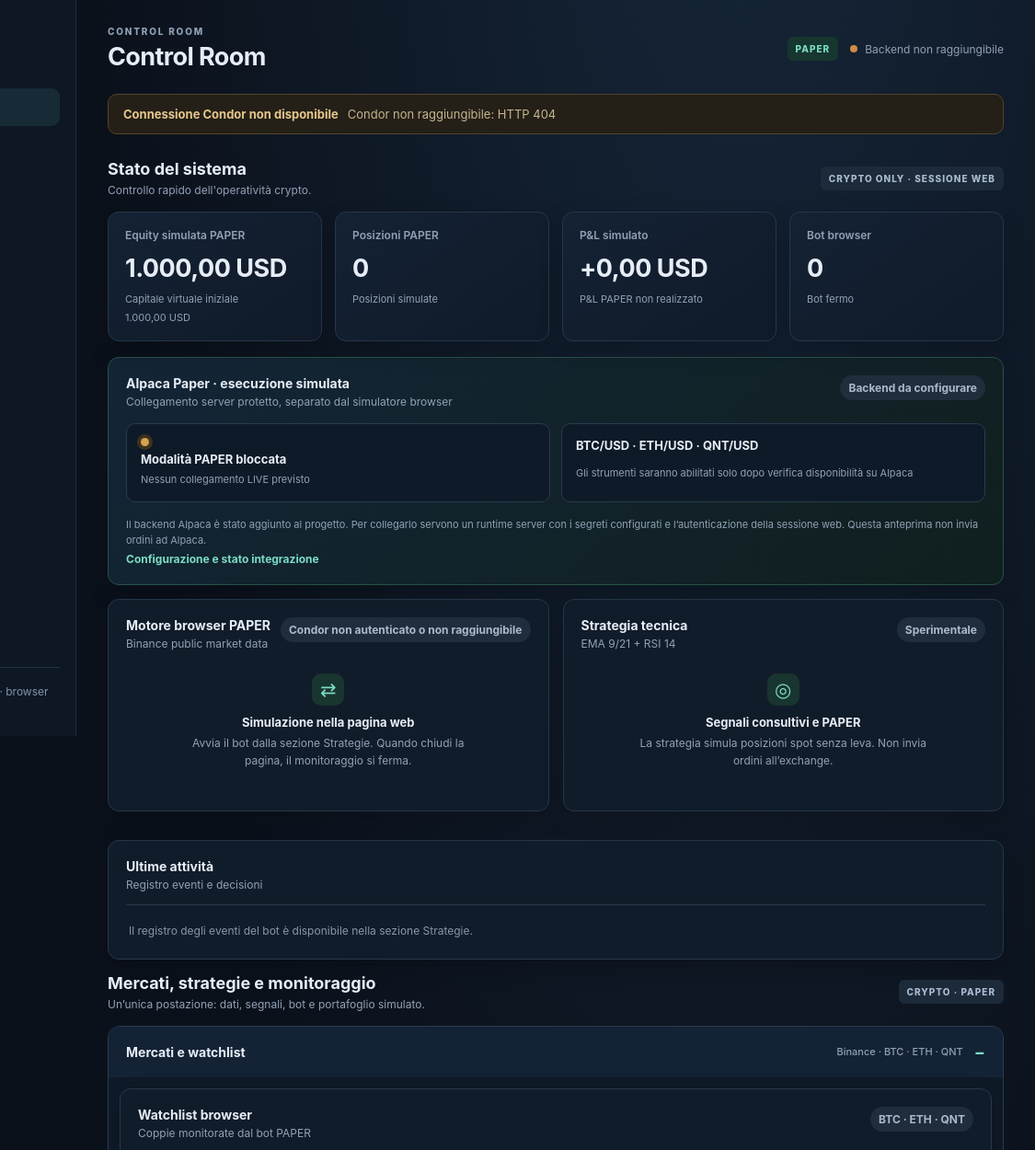
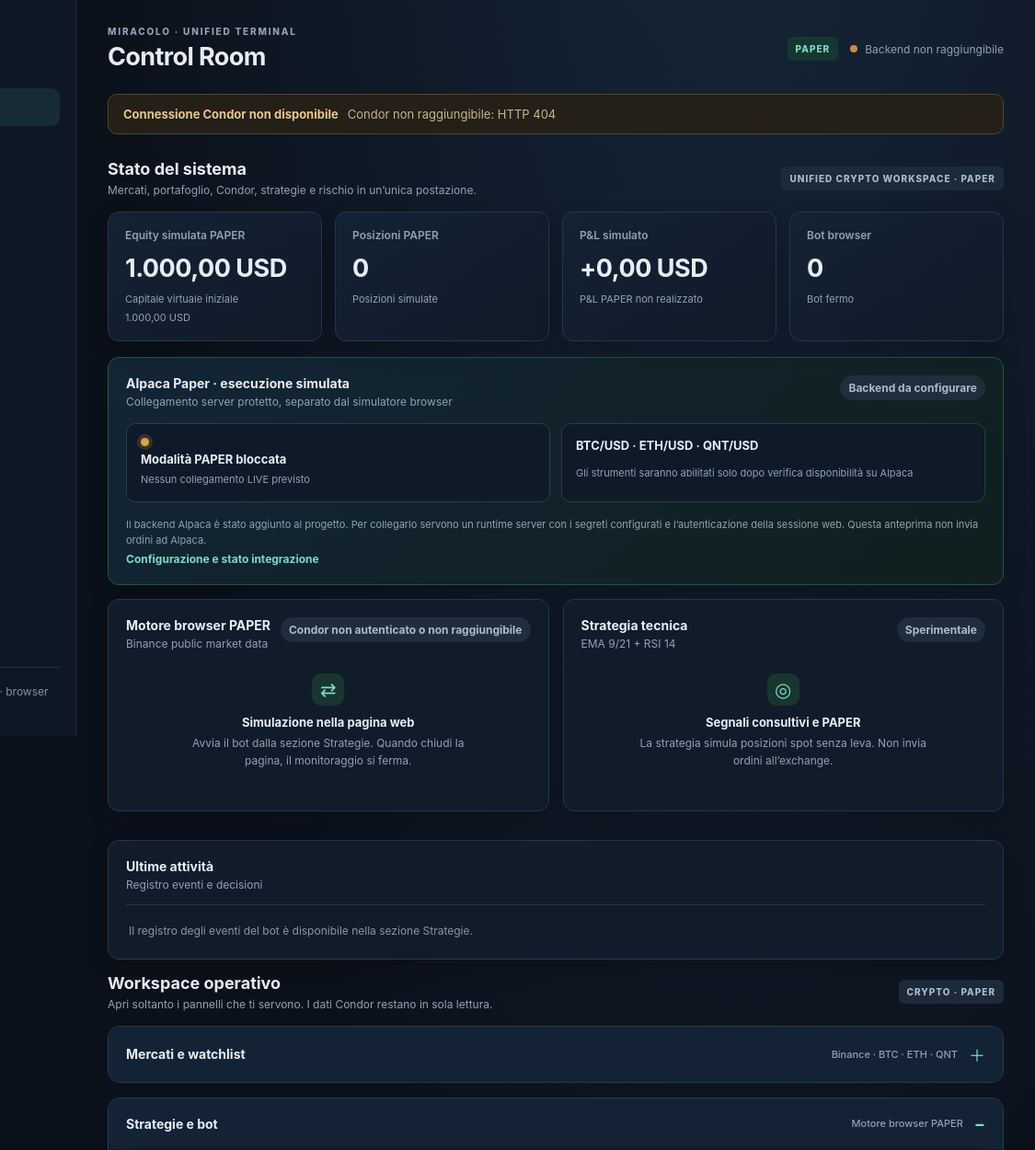
Before and after one commit to Parontv/miracolo-trading-ai, a plain HTML site: page web/index.html in a window 1280 px wide. Shown: the top 1250 px of the page at 92% size, 155-1280 px from the left. Drawn offline with Linux system fonts and the light colour scheme; no server answers.

Commit message:
Unify markets strategies and portfolio in collapsible control room

```diff
--- a/web/index.html
+++ b/web/index.html
@@ -23,7 +23,7 @@
 
     <main class="main">
       <header class="topbar">
-        <div><p class="eyebrow">CONTROL ROOM</p><h1 id="page-title">Control Room</h1></div>
+        <div><p class="eyebrow">MIRACOLO · UNIFIED TERMINAL</p><h1 id="page-title">Control Room</h1></div>
         <div class="top-status"><span class="mode">PAPER</span><span class="status"><i class="dot offline" id="connection-dot"></i><span id="connection-status">Verifica connessione…</span></span></div>
       </header>
 
@@ -33,7 +33,7 @@
       </section>
 
       <section class="view active" id="view-dashboard">
-        <div class="section-heading"><div><h2>Stato del sistema</h2><p>Controllo rapido dell'operatività crypto.</p></div><span class="tag">CRYPTO ONLY · SESSIONE WEB</span></div>
+        <div class="section-heading"><div><h2>Stato del sistema</h2><p>Mercati, portafoglio, Condor, strategie e rischio in un’unica postazione.</p></div><span class="tag">UNIFIED CRYPTO WORKSPACE · PAPER</span></div>
         <div class="metric-grid">
           <article class="metric"><span>Equity simulata PAPER</span><strong id="metric-portfolio">--</strong><small id="metric-portfolio-note">Capitale virtuale browser</small></article>
           <article class="metric"><span>Posizioni PAPER</span><strong id="metric-positions">--</strong><small id="metric-positions-note">Simulazioni aperte</small></article>
@@ -57,9 +57,9 @@
         <article class="panel condor-optional"><div class="panel-title"><div><h3>Portafoglio server</h3><p id="portfolio-server-label">Seleziona un server per leggere i saldi</p></div><span class="pill muted" id="portfolio-state">Non selezionato</span></div><div id="portfolio-content" class="empty-row">I dati verranno caricati dall'API Condor, senza forzare aggiornamenti sull'exchange.</div></article>
         <article class="panel"><div class="panel-title"><div><h3>Ultime attività</h3><p>Registro eventi e decisioni</p></div></div><div class="empty-row">Il registro degli eventi del bot è disponibile nella sezione Strategie.</div></article>
 
-      <div class="section-heading"><div><h2>Mercati, strategie e monitoraggio</h2><p>Un’unica postazione: dati, segnali, bot e portafoglio simulato.</p></div><span class="tag">CRYPTO · PAPER</span></div>
+      <div class="section-heading"><div><h2>Workspace operativo</h2><p>Apri soltanto i pannelli che ti servono. I dati Condor restano in sola lettura.</p></div><span class="tag">CRYPTO · PAPER</span></div>
 
-        <details class="workspace-section" open><summary><span>Mercati e watchlist</span><small>Binance · BTC · ETH · QNT</small></summary>
+        <details class="workspace-section"><summary><span>Mercati e watchlist</span><small>Binance · BTC · ETH · QNT</small></summary>
       <article class="panel"><div class="panel-title"><div><h3>Watchlist browser</h3><p>Coppie monitorate dal bot PAPER</p></div><span class="pill muted">BTC · ETH · QNT</span></div><div id="browser-market-list" class="browser-list"><p class="muted">Avvia il bot dalla sezione Strategie per collegare i dati live.</p></div></article>
         <article class="panel market-controls condor-optional">
           <label>Server Condor<select id="market-server"><option value="">Caricamento server…</option></select></label>
```
